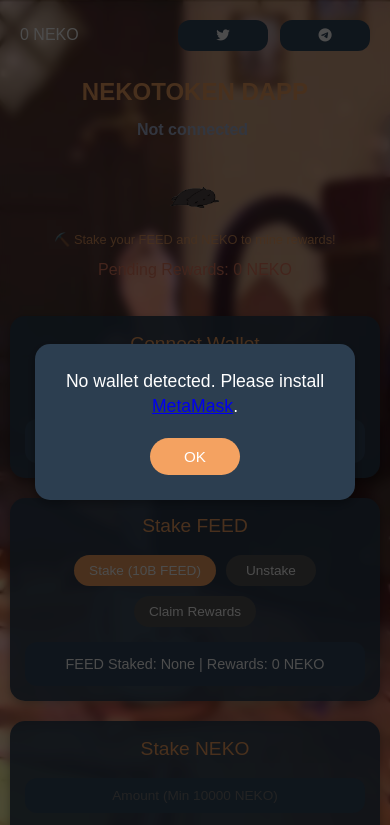
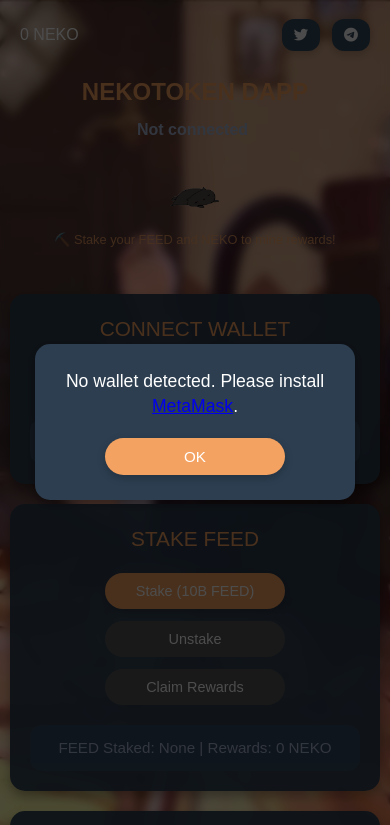
Before and after one commit to Shibfun/Neko, a plain HTML site: page index.html in a window 390 px wide. Shown: the top 825 px of the page. Drawn offline with Linux system fonts and the light colour scheme.

Commit message:
Update index.html

```diff
--- a/index.html
+++ b/index.html
@@ -82,14 +82,6 @@
             margin-bottom: 10px;
             animation: fade 3s infinite;
         }
-        .reward-none {
-            font-size: 1em;
-            color: #E07A5F;
-            text-align: center;
-            cursor: pointer;
-            transition: color 0.3s;
-        }
-        .reward-none:hover { color: #F4A261; }
         @keyframes fade { 0%, 100% { opacity: 0.7; } 50% { opacity: 1; } }
         .container {
             width: 100%;
@@ -101,70 +93,104 @@
             gap: 20px;
         }
         .section {
-            background: rgba(44, 62, 80, 0.9);
-            padding: 20px;
+            background: rgba(44, 62, 80, 0.95);
+            padding: 25px;
             border-radius: 15px;
-            box-shadow: 0 4px 10px rgba(0, 0, 0, 0.3);
+            box-shadow: 0 6px 12px rgba(0, 0, 0, 0.3);
             text-align: center;
         }
-        .section-title { font-size: 1.2em; color: #F4A261; margin-bottom: 15px; }
+        .section-title {
+            font-size: 1.3em;
+            color: #F4A261;
+            margin-bottom: 20px;
+            text-transform: uppercase;
+        }
         .button-group {
             display: flex;
-            justify-content: center;
-            gap: 10px;
-            flex-wrap: wrap;
+            flex-direction: column;
+            gap: 12px;
             margin-top: 15px;
         }
         button {
             background: #F4A261;
             color: #fff;
             border: none;
-            padding: 10px 20px;
+            padding: 12px 0;
             border-radius: 25px;
             cursor: pointer;
-            font-size: 0.95em;
-            min-width: 100px;
-            transition: background 0.3s, transform 0.2s;
+            font-size: 1em;
+            font-weight: 500;
+            width: 100%;
+            max-width: 200px;
+            margin: 0 auto;
+            transition: background 0.3s, transform 0.2s, box-shadow 0.3s;
+            box-shadow: 0 3px 8px rgba(0, 0, 0, 0.2);
         }
-        button:hover { background: #E07A5F; transform: scale(1.05); }
-        button:disabled { background: #555; cursor: not-allowed; transform: none; }
-        button.loading { opacity: 0.7; pointer-events: none; }
-        .input-group { display: flex; flex-direction: column; gap: 10px; margin: 15px 0; }
+        button:hover {
+            background: #E07A5F;
+            transform: translateY(-2px);
+            box-shadow: 0 5px 12px rgba(0, 0, 0, 0.3);
+        }
+        button:disabled {
+            background: #555;
+            cursor: not-allowed;
+            transform: none;
+            box-shadow: none;
+        }
+        button.loading {
+            opacity: 0.7;
+            pointer-events: none;
+        }
+        .input-group {
+            display: flex;
+            flex-direction: column;
+            gap: 12px;
+            margin: 20px 0;
+        }
         input {
-            padding: 10px;
+            padding: 12px;
             border: none;
             border-radius: 12px;
             background: #34495E;
             color: #fff;
-            font-size: 0.95em;
+            font-size: 1em;
             text-align: center;
-            transition: box-shadow 0.3s;
+            transition: box-shadow 0.3s, background 0.3s;
         }
-        input:focus { outline: none; box-shadow: 0 0 5px #F4A261; }
+        input:focus {
+            outline: none;
+            box-shadow: 0 0 8px #F4A261;
+            background: #3A536B;
+        }
         .percentage-buttons {
             display: flex;
             justify-content: center;
-            gap: 8px;
-            margin: 10px 0;
+            gap: 10px;
+            margin: 15px 0;
         }
         .percentage-btn {
             background: #F4A261;
             color: #fff;
             border: none;
-            padding: 8px 12px;
+            padding: 10px 15px;
             border-radius: 15px;
-            font-size: 0.85em;
+            font-size: 0.9em;
             cursor: pointer;
-            transition: background 0.3s, transform 0.2s;
+            transition: background 0.3s, transform 0.2s, box-shadow 0.3s;
+            box-shadow: 0 2px 6px rgba(0, 0, 0, 0.2);
         }
-        .percentage-btn:hover { background: #E07A5F; transform: scale(1.05); }
+        .percentage-btn:hover {
+            background: #E07A5F;
+            transform: translateY(-2px);
+            box-shadow: 0 4px 10px rgba(0, 0, 0, 0.3);
+        }
         .info-panel {
             background: #34495E;
             padding: 12px;
             border-radius: 12px;
-            margin-top: 15px;
-            font-size: 0.9em;
-            color: #fff;
+            margin-top: 20px;
+            font-size: 0.95em;
+            color: #A8B5D4;
         }
         .modal {
             display: none;
@@ -186,8 +212,15 @@
             max-width: 320px;
             box-shadow: 0 4px 10px rgba(0, 0, 0, 0.3);
         }
-        .modal-content p { margin-bottom: 20px; font-size: 1.1em; }
-        .modal-content button { padding: 10px 20px; border-radius: 25px; font-size: 0.95em; }
+        .modal-content p {
+            margin-bottom: 20px;
+            font-size: 1.1em;
+        }
+        .modal-content button {
+            padding: 10px 20px;
+            border-radius: 25px;
+            font-size: 0.95em;
+        }
         footer {
             background: rgba(30, 42, 68, 0.8);
             text-align: center;
@@ -200,12 +233,13 @@
         @media (max-width: 480px) {
             .header-content h1 { font-size: 1.5em; }
             .miner-gif { width: 60px; height: 60px; }
-            button { padding: 8px 15px; font-size: 0.85em; min-width: 90px; }
-            input { font-size: 0.85em; }
+            button { padding: 10px 0; font-size: 0.9em; max-width: 180px; }
+            input { font-size: 0.9em; padding: 10px; }
+            .percentage-btn { padding: 8px 12px; font-size: 0.85em; }
             .miner-prompt { font-size: 0.8em; }
             .nickname { font-size: 1em; }
             .v-icon { width: 14px; height: 14px; }
-            .section { padding: 15px; }
+            .section { padding: 20px; }
             .container { max-width: 100%; padding: 0 10px; }
         }
     </style>
@@ -227,7 +261,6 @@
             </div>
             <div class="miner-gif"></div>
             <div class="miner-prompt" id="minerPrompt"></div>
-            <div class="reward-none" id="rewardNeko" onclick="claimRewards()">Pending Rewards: 0 NEKO</div>
         </div>
     </div>
     <div class="container">
@@ -343,7 +376,6 @@
             rpcUrls: ['https://www.shibrpc.com'],
             blockExplorerUrls: ['https://shibariumscan.io']
         };
-
         const prompts = [
             "⛏️ Stake your FEED and NEKO to mine rewards!",
             "💎 Dig deeper for more NEKO rewards!",
@@ -371,17 +403,6 @@
             if (!web3 || !nekoContract || !accounts) return;
             const balance = await nekoContract.methods.balanceOf(accounts[0]).call();
             document.getElementById('nekoBalance').innerText = `${parseFloat(web3.utils.fromWei(balance, 'ether')).toFixed(2)} NEKO`;
-        }
-
-        async function updatePendingRewards() {
-            if (!web3 || !nekoContract || !accounts) {
-                document.getElementById('rewardNeko').innerText = 'Pending Rewards: 0 NEKO';
-                return;
-            }
-            const feedRewards = await nekoContract.methods.getFeedPendingRewards(accounts[0]).call();
-            const nekoRewards = await nekoContract.methods.getNekoPendingRewards(accounts[0]).call();
-            const totalRewards = parseFloat(web3.utils.fromWei(feedRewards, 'ether')) + parseFloat(web3.utils.fromWei(nekoRewards, 'ether'));
-            document.getElementById('rewardNeko').innerText = `Pending Rewards: ${totalRewards.toFixed(4)} NEKO`;
         }
 
         async function updateFeedStakeInfo() {
@@ -463,7 +484,6 @@
                 showModal('Connected to Shibarium successfully! 🎉');
                 updateUserAddress();
                 updateNekoBalance();
-                updatePendingRewards();
                 updateFeedStakeInfo();
                 updateNekoStakeInfo();
             } catch (error) {
@@ -489,7 +509,6 @@
                 showModal('Successfully staked 10B FEED! 🚀');
                 updateNekoBalance();
                 updateFeedStakeInfo();
-                updatePendingRewards();
             } catch (error) {
                 showModal(`Staking failed: ${error.message}`);
             } finally {
@@ -510,7 +529,6 @@
                 showModal('Successfully unstaked FEED! 🎊');
                 updateNekoBalance();
                 updateFeedStakeInfo();
-                updatePendingRewards();
             } catch (error) {
                 showModal(`Unstaking failed: ${error.message}`);
             } finally {
@@ -531,7 +549,6 @@
                 showModal('Successfully claimed FEED rewards! 🎉');
                 updateNekoBalance();
                 updateFeedStakeInfo();
-                updatePendingRewards();
             } catch (error) {
                 showModal(`Claim failed: ${error.message}`);
             } finally {
@@ -577,7 +594,6 @@
                 showModal(`Successfully staked ${amount} NEKO! 🚀`);
                 updateNekoBalance();
                 updateNekoStakeInfo();
-                updatePendingRewards();
             } catch (error) {
                 showModal(`Staking failed: ${error.message}`);
             } finally {
@@ -598,7 +614,6 @@
                 showModal('Successfully unstaked NEKO! 🎊');
                 updateNekoBalance();
                 updateNekoStakeInfo();
-                updatePendingRewards();
             } catch (error) {
                 showModal(`Unstaking failed: ${error.message}`);
             } finally {
@@ -619,7 +634,6 @@
                 showModal('Successfully claimed NEKO rewards! 🎉');
                 updateNekoBalance();
                 updateNekoStakeInfo();
-                updatePendingRewards();
             } catch (error) {
                 showModal(`Claim failed: ${error.message}`);
             } finally {
@@ -627,18 +641,9 @@
             }
         }
 
-        async function claimRewards() {
-            if (!web3 || !nekoContract || !accounts) {
-                showModal('Please connect your wallet first! 🔧');
-                return;
-            }
-            showModal('Claim your FEED or NEKO rewards from the staking sections below! ⬇️');
-        }
-
         setInterval(updatePrompt, 3000);
         setInterval(() => {
             updateNekoBalance();
-            updatePendingRewards();
             updateFeedStakeInfo();
             updateNekoStakeInfo();
         }, 5000);
```
